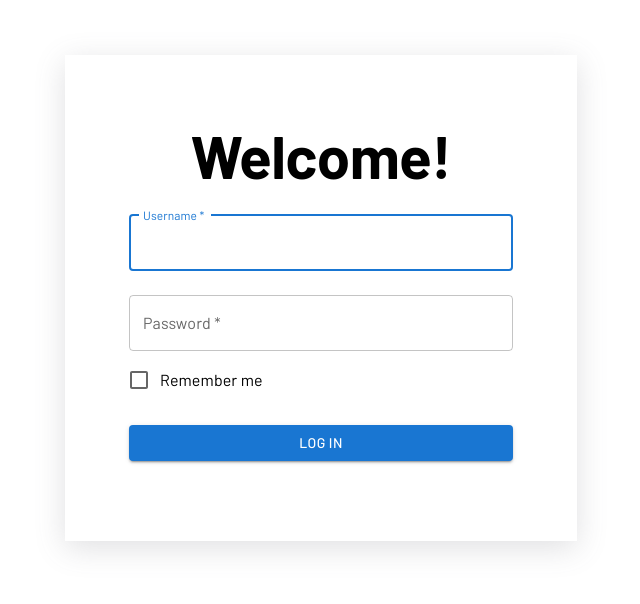
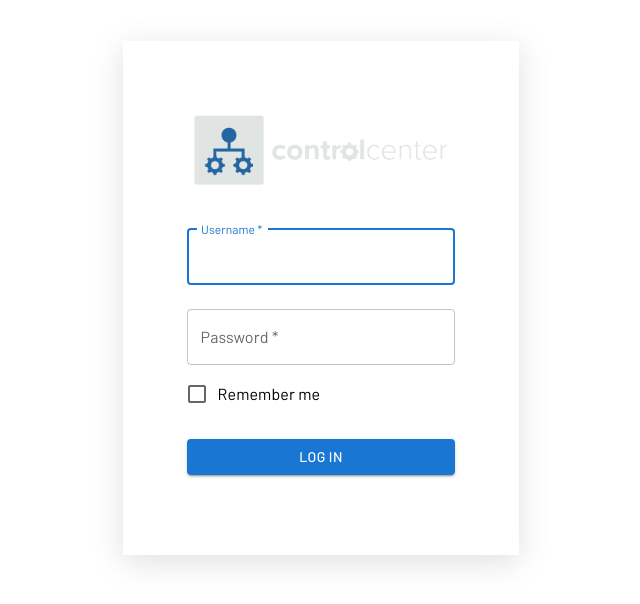
Before and after one commit to arieldiego73/control-center, a React (Create React App) app in the folder frontend/: page / in a window 1280 px wide. Shown: the part 102-706 px from the top of the page, without its empty margins (319-959 px from the left). Built offline with nearby package versions, Linux system fonts and the light colour scheme.

Commit message:
Add logo in login page

```diff
--- a/frontend/src/components/login/LoginBox.tsx
+++ b/frontend/src/components/login/LoginBox.tsx
@@ -6,7 +6,7 @@ import Checkbox from "@mui/material/Checkbox";
 // import Paper from "@mui/material/Paper";
 import Box from "@mui/material/Box";
 // import Grid from "@mui/material/Grid";
-import Typography from "@mui/material/Typography";
+import logo from "../../Assets/Logo1.png";
 import { Container } from "@mui/material";
 import { useDispatch, useSelector } from "react-redux";
 import { useState } from "react";
@@ -50,7 +50,7 @@ const LoginPage = () => {
 				justifyContent: "center",
 			}}
 		>
-			<Box sx={{ width: "50%" }}>
+			<Box sx={{ width: "40%" }}>
 				{/* <Grid
 					container
 					style={{ backgroundColor: "#f00", padding: "5rem" }}
@@ -79,13 +79,15 @@ const LoginPage = () => {
 						boxShadow: "rgba(100, 100, 111, 0.2) 0px 7px 29px 0px",
 					}}
 				>
-					<Typography
-						component="h1"
-						variant="h2"
-						style={{ fontWeight: "700" }}
+				<Box
+						component='img'
+						src ={logo}
+						sx={{
+							height: "100px",
+							width: "auto"
+						}}
 					>
-						Welcome!
-					</Typography>
+					</Box>
 					<Box
 						component="form"
 						noValidate
```
